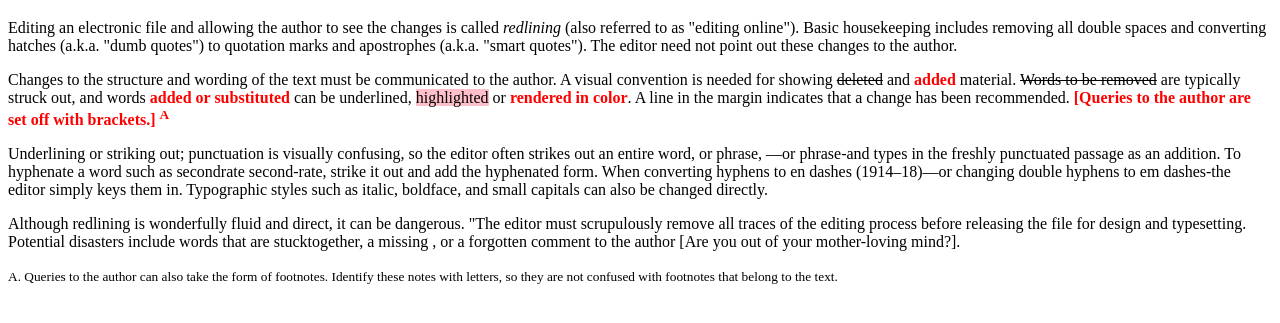
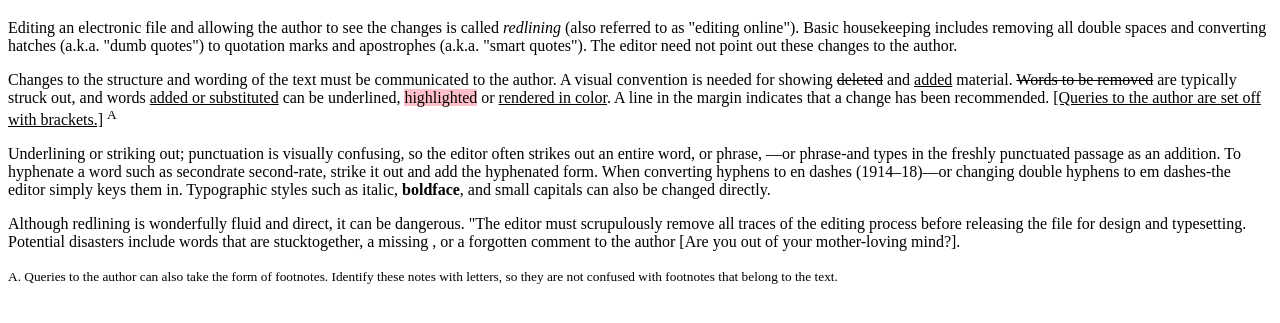
Before and after one commit to desminasidis/content-markup, a plain HTML site: page index.html in a window 1280 px wide. Shown: the part 61-384 px from the top of the page. Drawn offline with Linux system fonts and the light colour scheme.

Commit message:
Add files via upload

```diff
--- a/index.html
+++ b/index.html
@@ -3,6 +3,7 @@
 <head>
   <meta charset="utf-8">
   <link rel="stylesheet" href="css/main.css">
+  <meta name="viewport" content="width=device-width, initial-scale=1, shrink-to-fit=no">
   <title>Editing Soft Copy</title>
   <meta name ="author" content="Des Minasidis">
 
@@ -17,14 +18,14 @@ to as "editing online"). Basic housekeeping includes removing all double spaces
 out these changes to the author.</p>
 
 <p>Changes to the structure and wording of the text must be communicated to the
-author. A visual convention is needed for showing <s>deleted</s> and <b class="redlining">added</b> material. <s>Words to be removed</s> are typically
-struck out, and words <b class="redlining">added or substituted</b> can be <span class="underline">underlined</span>, <mark class="highlighted">highlighted</mark> or <b class="redlining">rendered in color</b>. A line in the margin
-indicates that a change has been recommended. <b class="redlining">[Queries to the author are set off with brackets.] <sup>A</sup></b></p>
+author. A visual convention is needed for showing <s>deleted</s> and <ins>added</ins> material. <s>Words to be removed</s> are typically
+struck out, and words <ins>added or substituted</ins> can be <span class="underline">underlined</span>, <mark class="highlighted">highlighted</mark> or <ins>rendered in color</ins>. A line in the margin
+indicates that a change has been recommended. <ins>[Queries to the author are set off with brackets.]</ins> <sup>A</sup></p>
 
 <p>Underlining or striking out; punctuation is visually confusing, so the editor often strikes out an entire word, or phrase, —or phrase-and
 types in the freshly punctuated passage as an addition. To hyphenate a word such as secondrate second-rate, strike it out
 and add the hyphenated form. When converting hyphens to en dashes (1914–18)—or changing double hyphens to em dashes-the
-editor simply keys them in. Typographic styles such as italic, boldface, and small capitals can also be changed directly.</p>
+editor simply keys them in. Typographic styles such as <span class="italic">italic</span>, <b>boldface</b>, and <span class="small-caps">small capitals</span> can also be changed directly.</p>
 
 <p>Although redlining is wonderfully fluid and direct, it can be dangerous. "The editor must scrupulously remove all traces
 of the editing process before releasing the file for design and typesetting. Potential disasters include words that are
```
